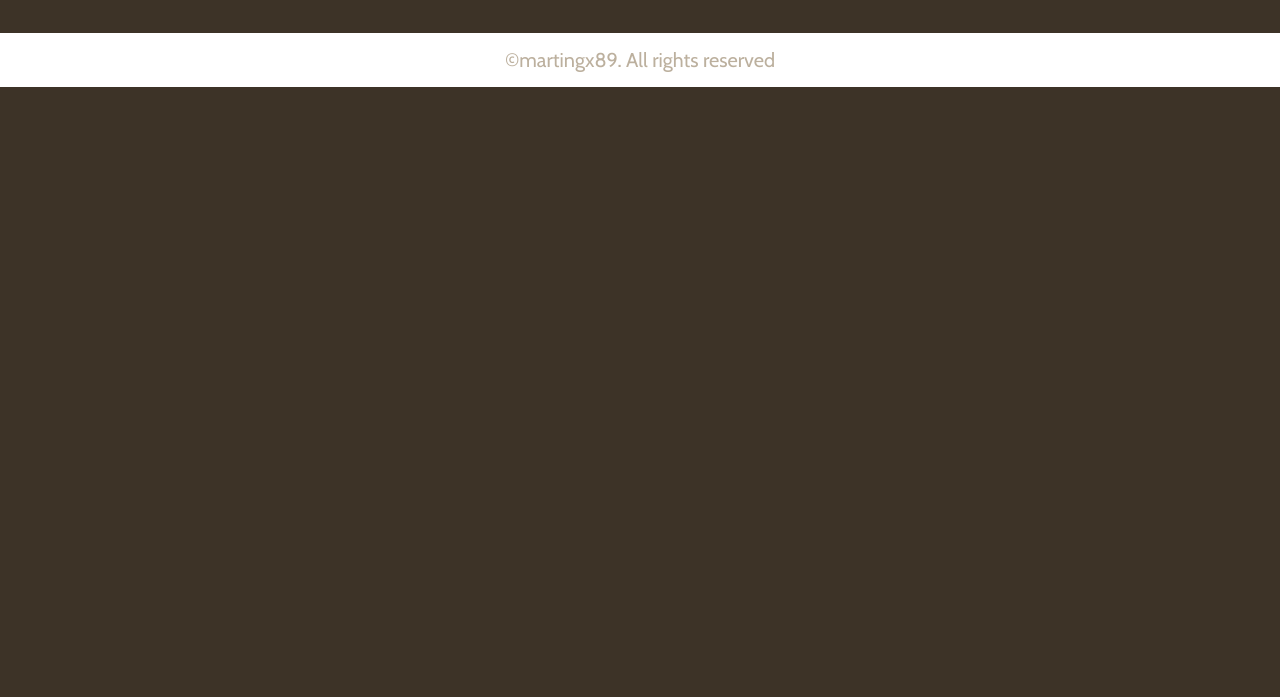
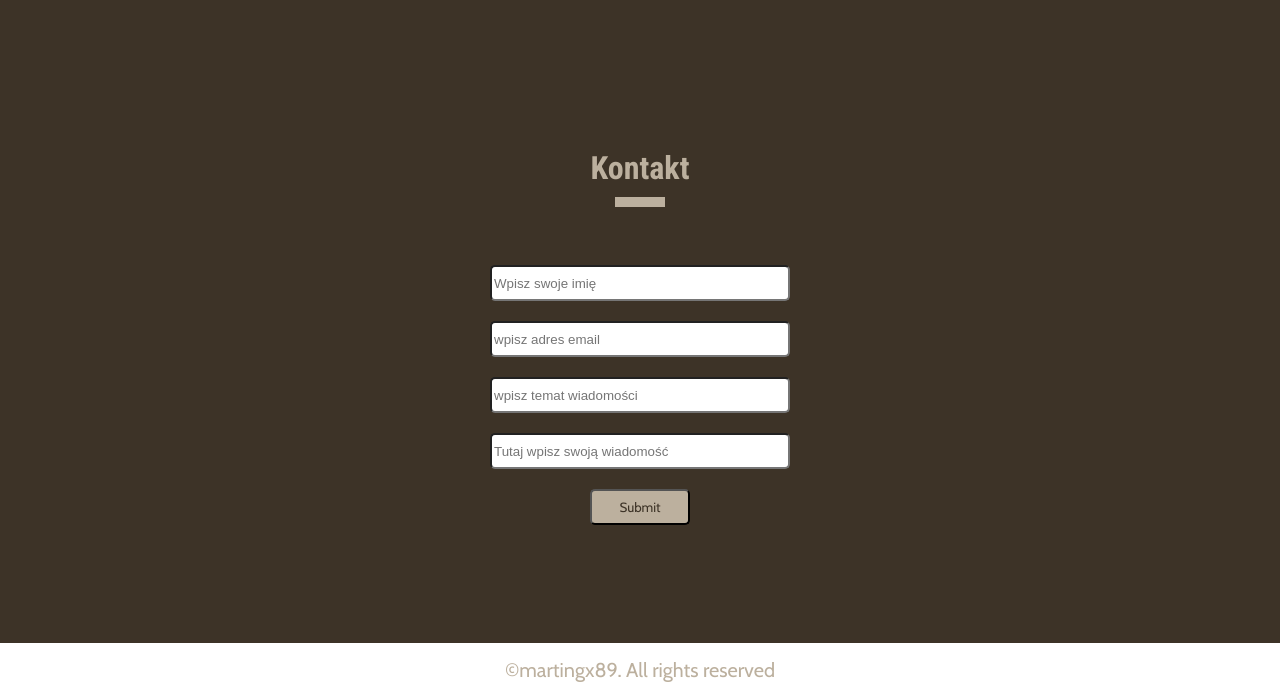
Before and after one commit to martingx89/Kodilla_Prework, a website: page index.html in a window 1280 px wide. Shown: the part 2780-3477 px from the top of the page. Before the commit the page ends 2867 px from the top, so only its background shows below. Drawn offline with nearby package versions, Linux system fonts and the light colour scheme.

Commit message:
add layout form

```diff
--- a/index.html
+++ b/index.html
@@ -82,6 +82,18 @@
 				</ul>
 			</div>
 		</section>
+		<section class="contact">
+			<div class="container">
+				<h2 class="section-title">Kontakt</h2>
+				<form class="submit-form">
+					<input type="text" name="firstName" placeholder="Wpisz swoje imię" />
+					<input type="email" placeholder="wpisz adres email" />
+					<input type="text" placeholder="wpisz temat wiadomości" />
+					<input type="text" placeholder="Tutaj wpisz swoją wiadomość" />
+					<input class="button" type="submit" value="Submit" />
+				</form>
+			</div>
+		</section>
 		<footer class="page-footer">
 			<div class="container">
 				<p>&copy;martingx89. All rights reserved</p>
--- a/style.scss
+++ b/style.scss
@@ -162,6 +162,28 @@ section {
 	transition: transform 0.5s;
 }
 
+/*contact*/
+
+.submit-form {
+	display: flex;
+	flex-direction: column;
+	align-items: center;
+
+	input {
+		width: 300px;
+		height: 36px;
+		margin: 10px;
+		border-radius: 5px;
+	}
+	.button {
+		width: 100px;
+		height: 36px;
+		background-color: $color-main;
+		font-family: $font-regular;
+		color: $color-background;
+	}
+}
+
 /*footer*/
 .page-footer {
 	background-color: $color-title;
```
Also changed, not shown: style.css.
